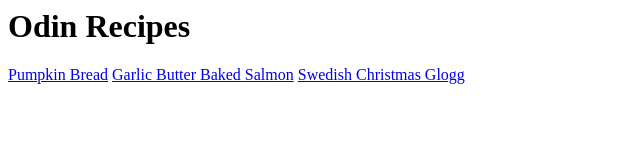
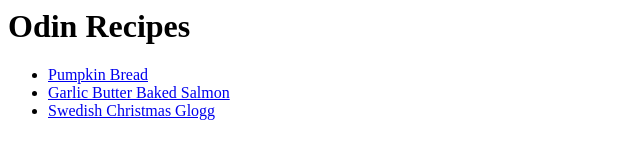
Before and after one commit to Swyck/odin-recipes-project, a plain HTML site: page index.html in a window 1280 px wide. Shown: the whole page, without its empty margins (0-640 px from the left). Drawn offline with Linux system fonts and the light colour scheme.

Commit message:
Put all the index links in an unordered list

```diff
--- a/index.html
+++ b/index.html
@@ -9,9 +9,11 @@
 
     <body>
         <h1>Odin Recipes</h1>
-        <a href="recipes/PumpkinBread.html">Pumpkin Bread</a>
-        <a href="recipes/Salmon.html">Garlic Butter Baked Salmon</a>
-        <a href="recipes/glogg.html">Swedish Christmas Glogg</a>
+          <ul>
+            <li><a href="recipes/PumpkinBread.html">Pumpkin Bread</a></li>
+            <li><a href="recipes/Salmon.html">Garlic Butter Baked Salmon</a></li>
+            <li><a href="recipes/glogg.html">Swedish Christmas Glogg</a></li>
+           </ul>
     </body>
 
 
```
